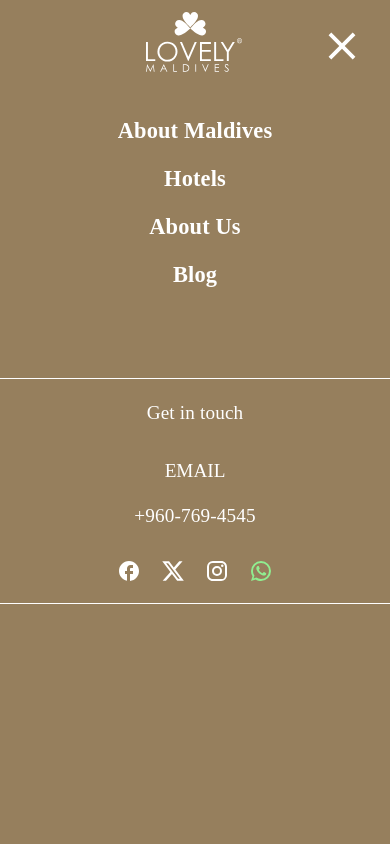
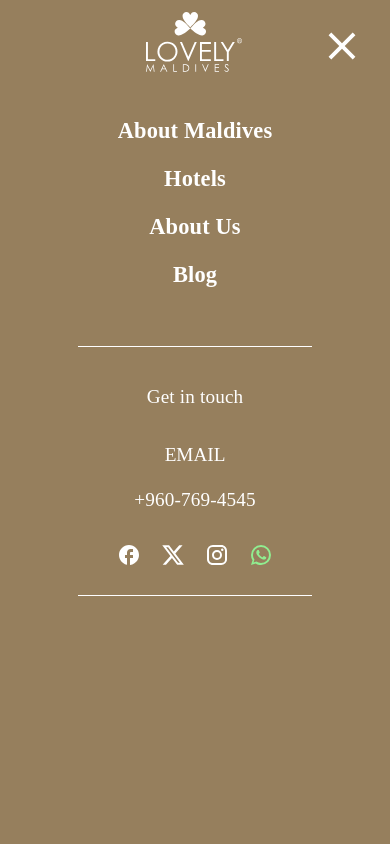
Before and after one commit to MachineIntelligence6/lovely-maldives-ts, a Next.js app: page /blogs in a window 390 px wide. Both pictures are taken after a click on the button 342 px from the left and 45 px from the top of the page. Shown: the top 844 px of the page. Built offline with nearby package versions, Linux system fonts and the light colour scheme; no server answers.

Commit message:
trello fix

```diff
--- a/src/app/blogs/[slug]/page.tsx
+++ b/src/app/blogs/[slug]/page.tsx
@@ -362,7 +362,7 @@ export default function SingleBlogPage() {
             </Box>
             <Box
               sx={{
-                px: '20px',
+                px: { xs: 0, md: '20px' },
                 margin: '0 auto',
                 maxWidth: { xs: '100%', md: '70%' },
               }}
--- a/src/components/MobileNav.tsx
+++ b/src/components/MobileNav.tsx
@@ -41,9 +41,16 @@ export default function MobileNav({ menuItems }: any) {
       <NavItems items={menuItems} />
       <Box
         sx={{
-          mt: '5rem',
-          borderTop: '1px solid #fff',
-          borderBottom: '1px solid #fff',
+          width: '60%',
+          pt: 6,
+          borderBottom: '1.8px solid #fff',
+          margin: '0 auto',
+        }}
+      />
+
+      <Box
+        sx={{
+          mt: '1rem',
         }}
       >
         <Typography
@@ -94,6 +101,14 @@ export default function MobileNav({ menuItems }: any) {
           <WhatsAppIcon sx={{ color: 'lightgreen' }} />
         </Box>
       </Box>
+      <Box
+        sx={{
+          width: '60%',
+          pt: 1,
+          borderBottom: '1.8px solid #fff',
+          margin: '0 auto',
+        }}
+      />
     </Box>
   )
 }
```
